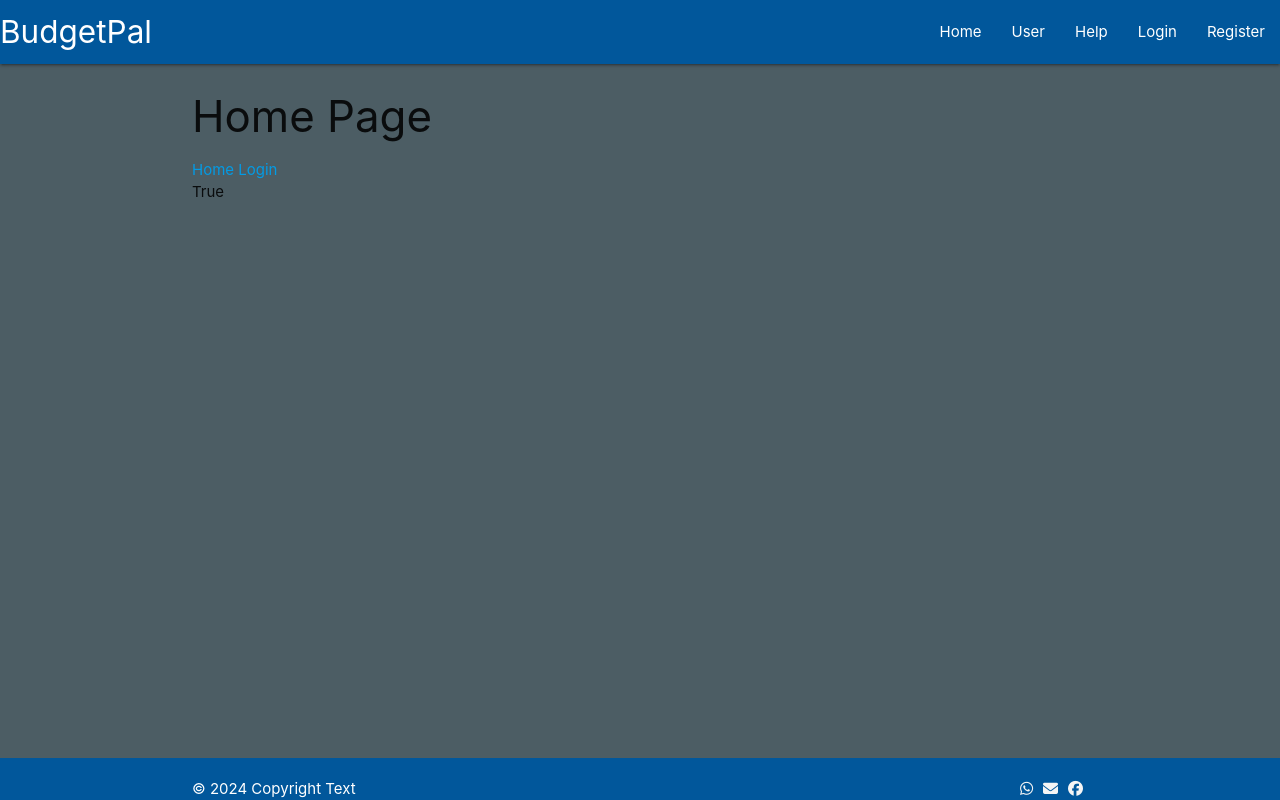
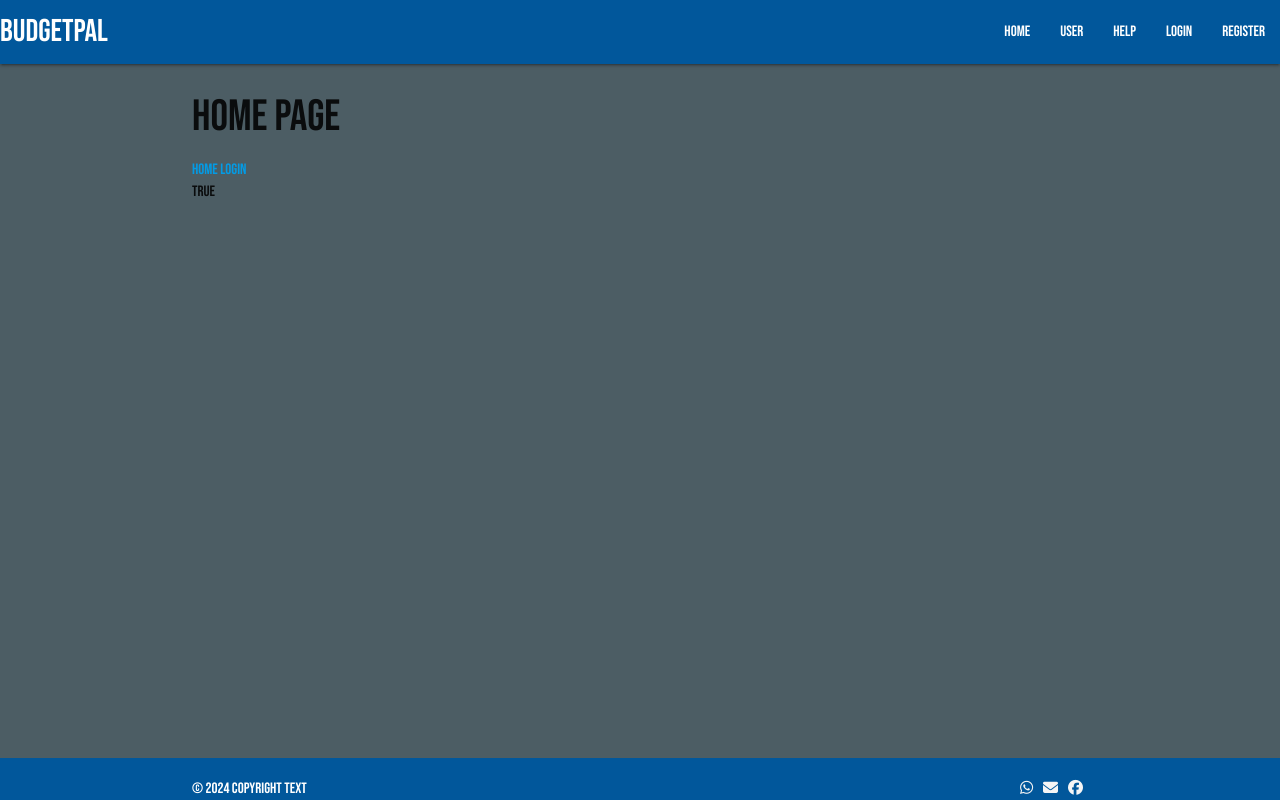
Before and after one commit to Nmyhi/BudgetPal, a Flask app: page / in a window 1280 px wide. Run offline with Flask 2, Linux system fonts and the light colour scheme.

Commit message:
Import google font family Bebas Neue

```diff
--- a/budgetpal/static/css/style.css
+++ b/budgetpal/static/css/style.css
@@ -3,7 +3,10 @@
     display: flex;
     min-height: 100vh;
     flex-direction: column;
+    font-family: 'Bebas Neue', sans-serif;
 }
+
+
 
 main {
     flex: 1 0 auto;
--- a/budgetpal/templates/base.html
+++ b/budgetpal/templates/base.html
@@ -13,6 +13,13 @@
     <link
       rel="stylesheet"
       href="https://cdnjs.cloudflare.com/ajax/libs/materialize/1.0.0/css/materialize.min.css"
+    />
+    <!-- Import google font family-->
+    <link rel="preconnect" href="https://fonts.googleapis.com" />
+    <link rel="preconnect" href="https://fonts.gstatic.com" crossorigin />
+    <link
+      href="https://fonts.googleapis.com/css2?family=Bebas+Neue&display=swap"
+      rel="stylesheet"
     />
     <!-- Local css link -->
     <link
```
